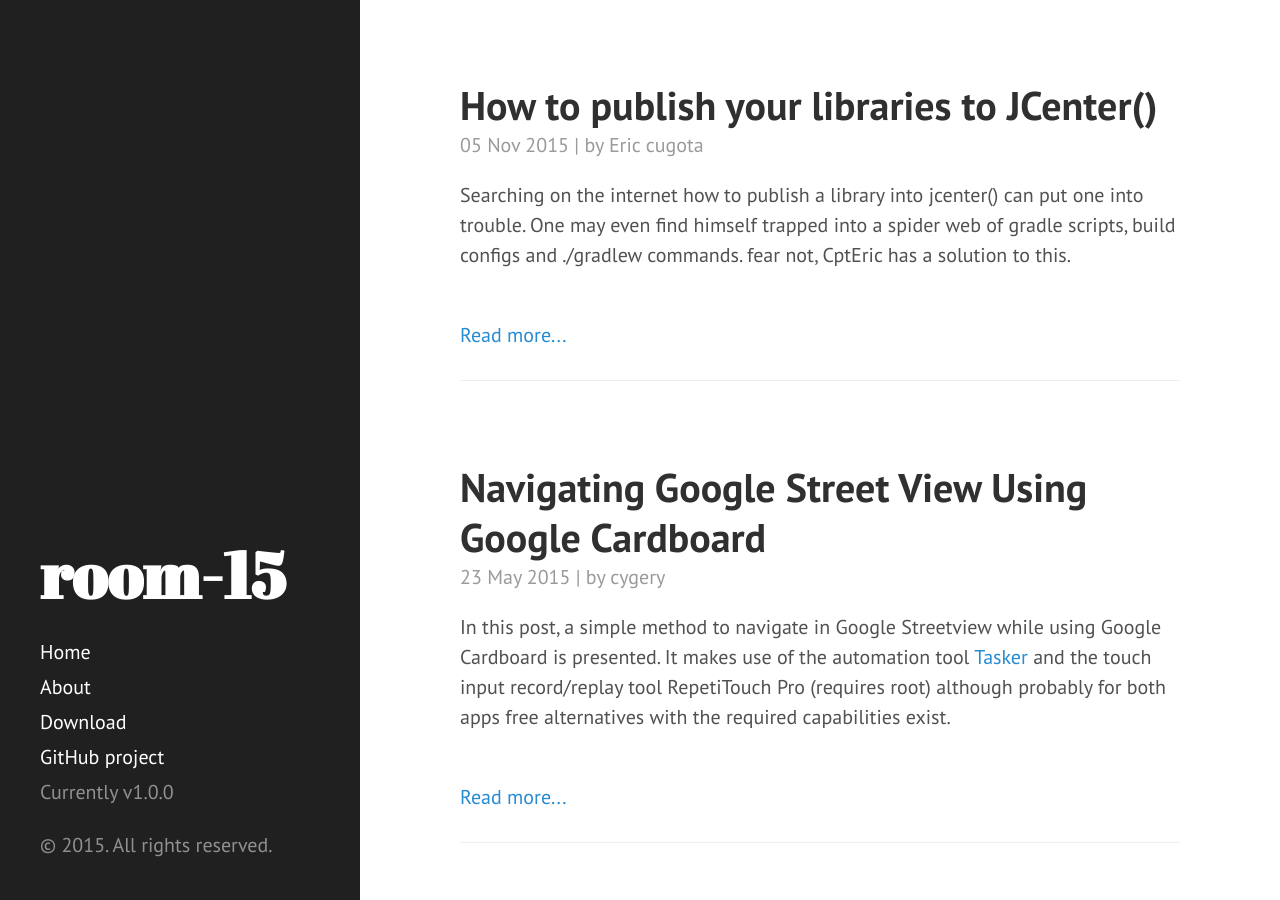
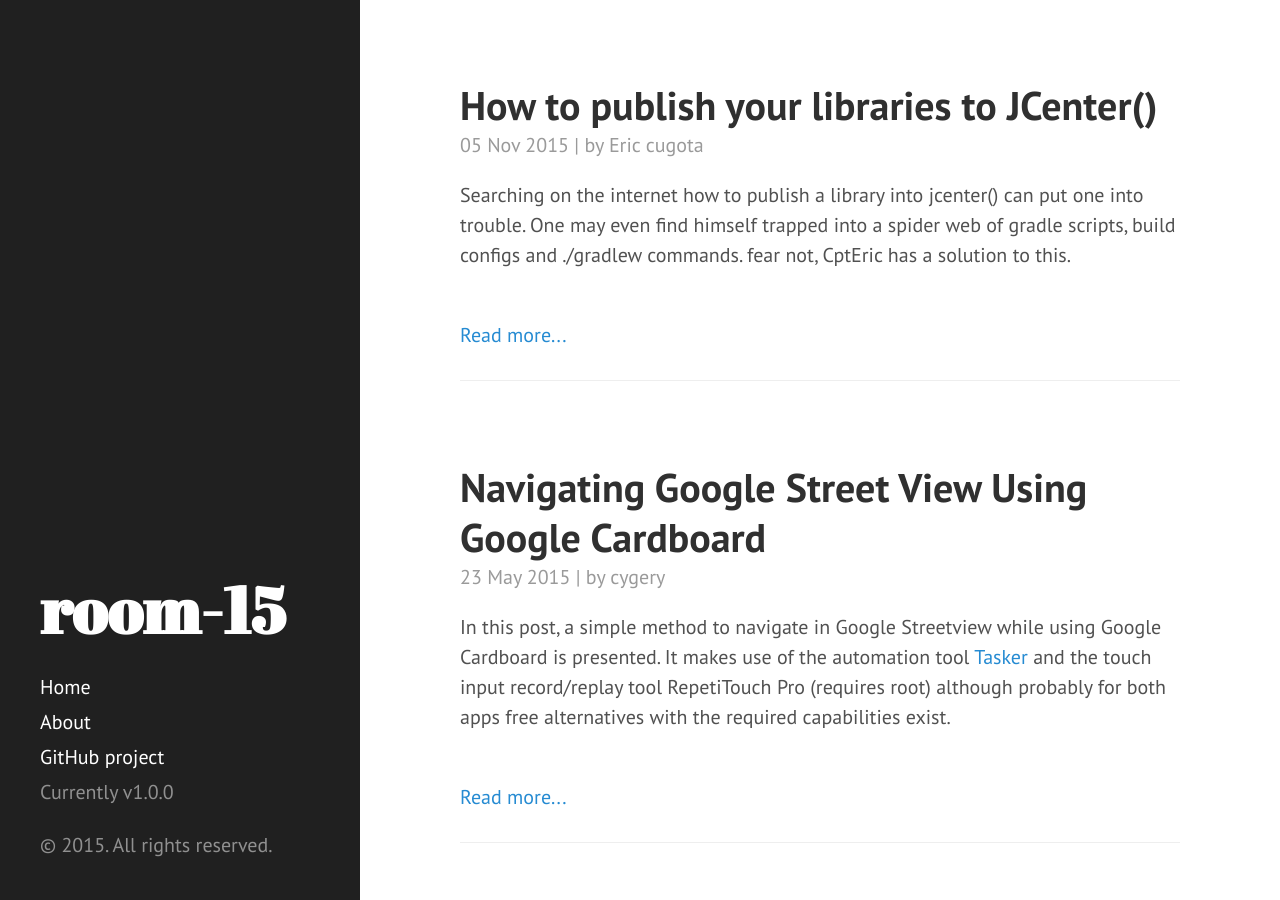
Before and after one commit to room-15/blog, a Jekyll site: the page built from index.html, in a window 1280 px wide and 900 px high. Built offline with Jekyll 4.4.1, drawn with Linux system fonts in a browser that asks for light colours; the list of posts is cut into pages by our own code.

Commit message:
Remove download link from sidebar

```diff
--- a/_includes/sidebar.html
+++ b/_includes/sidebar.html
@@ -25,7 +25,6 @@
           {% endif %}
         {% endif %}
       {% endfor %}
-      <a class="sidebar-nav-item" href="{{ site.github.repo }}/archive/v{{ site.version }}.zip">Download</a>
       <a class="sidebar-nav-item" href="{{ site.github.repo }}">GitHub project</a>
       <span class="sidebar-nav-item">Currently v{{ site.version }}</span>
     </nav>
```
